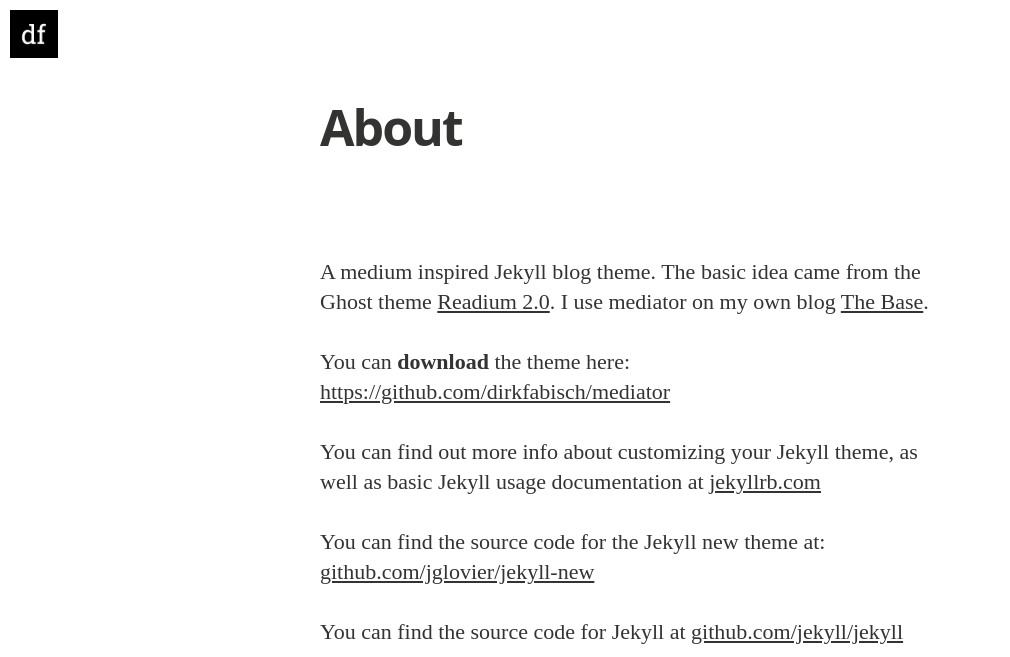
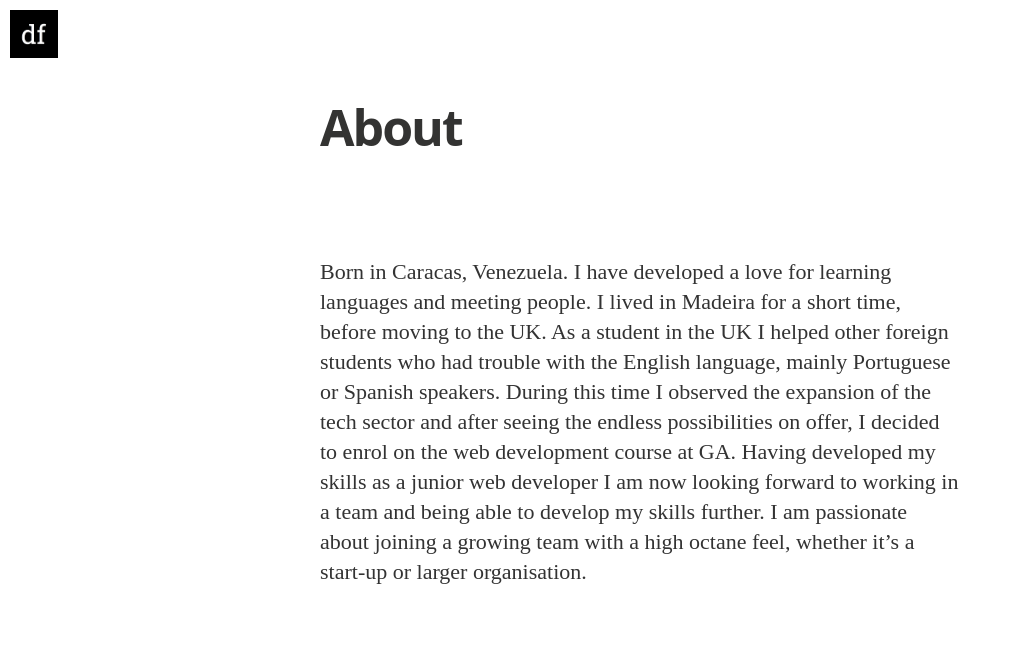
Before and after one commit to eusegone/eusegone.github.io, a Jekyll site: the page built from about.md, in a window 1280 px wide, cut to the strip 0-657 px from the top of the page. Shown: the whole strip, without its empty margins (0-1010 px from the left). Built offline with Jekyll 4.4.1, drawn with Linux system fonts in a browser that asks for light colours; nearby versions of some CDN libraries; some web fonts are replaced; Markdown is read by kramdown in place of the engine named in the settings.

Commit message:
about me part

```diff
--- a/_layouts/post.html
+++ b/_layouts/post.html
@@ -77,8 +77,8 @@
           <div class="isRight">
             <h5 class="index-headline featured"><span>Supported by</span></h5>
             <footer class="site-footer">
-              <section class="poweredby">Proudly published with <a href="http://jekyllrb.com"> Jekyll</a></section>
-              <a class="subscribe" href="{{ "/feed.xml" | prepend: site.baseurl }}"> <span class="tooltip"> <i class="fa fa-rss"></i> You should subscribe to my feed.</span></a>
+              <section class="poweredby">Proudly published with Jekyll</section>
+
               <div class="inner">
                 <section class="copyright">All content copyright <a href="{{@blog.url}}/">{{site.author}}</a> &copy; {{ site.time | date: '%Y' }}<br>All rights reserved.</section>
               </div>
@@ -92,8 +92,6 @@
         Image
       </div>
       <div class="inner">
-        <h1 class="blog-title">{{ site.title }}</h1>
-        <h2 class="blog-description">{{ site.description }}</h2>
         <a href="/" class="btn">Back to Overview</a>
       </div>
     </div>
--- a/about.md
+++ b/about.md
@@ -4,14 +4,5 @@ title: About
 permalink: /about/
 ---
 
-A medium inspired Jekyll blog theme. The basic idea came from the Ghost theme
-[Readium 2.0](http://www.svenread.com/readium-ghost-theme/). I use mediator on my own blog [The Base](blog.base68.com).
-
-You can **download** the theme here:
-[https://github.com/dirkfabisch/mediator](https://github.com/dirkfabisch/mediator)
-
-You can find out more info about customizing your Jekyll theme, as well as basic Jekyll usage documentation at [jekyllrb.com](http://jekyllrb.com/)
-
-You can find the source code for the Jekyll new theme at: [github.com/jglovier/jekyll-new](https://github.com/jglovier/jekyll-new)
-
-You can find the source code for Jekyll at [github.com/jekyll/jekyll](https://github.com/jekyll/jekyll)
+Born in Caracas, Venezuela. I have developed a love for learning languages and meeting people. I lived in Madeira for a short time, before moving to the UK. As a student in the UK I helped other foreign students who had trouble with the English language, mainly Portuguese or Spanish speakers. During this time I observed the expansion of the tech sector and after seeing the endless possibilities on offer, I decided to enrol on the web
+development course at GA. Having developed my skills as a junior web developer I am now looking forward to working in a team and being able to develop my skills further. I am passionate about joining a growing team with a high octane feel, whether it’s a start-up or larger organisation.
```
